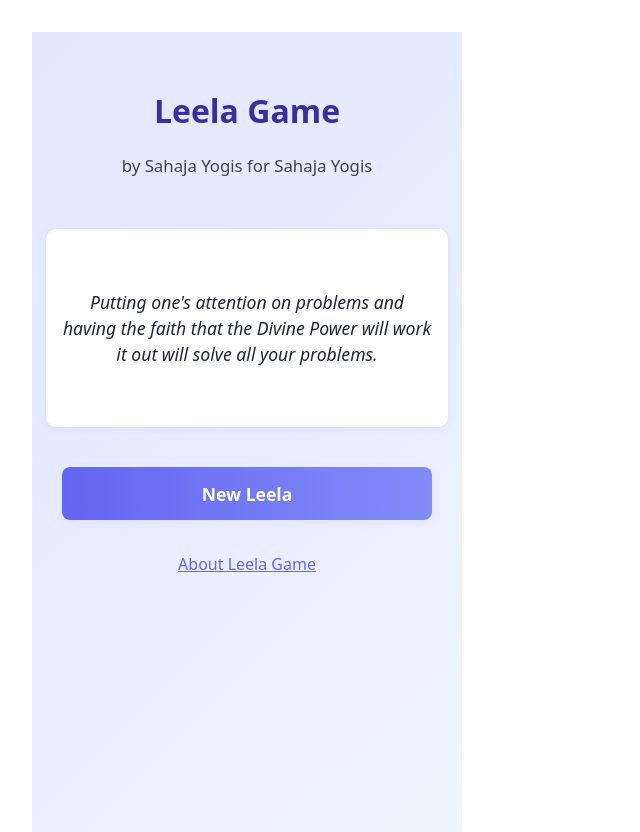
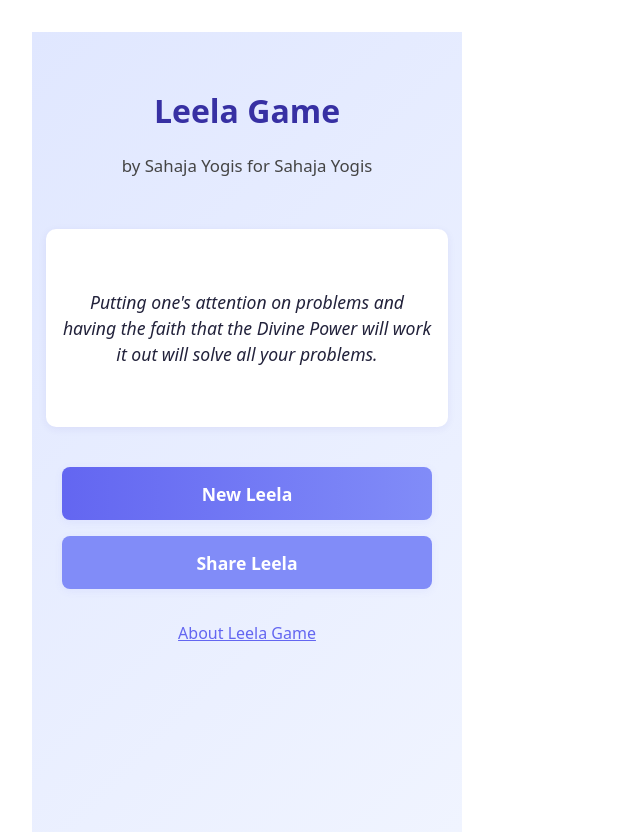
Before and after one commit to sahajisy/Leela-Game, a React (Vite) app: page / in a window 1280 px wide. Shown: the whole page, without its empty margins (0-640 px from the left). Built offline with nearby package versions, Linux system fonts and the light colour scheme.

Commit message:
Add Share Leela button with Web Share API and clipboard fallback

```diff
--- a/src/App.jsx
+++ b/src/App.jsx
@@ -151,6 +151,19 @@ function App() {
     localStorage.setItem('leela-btn-' + todayKey, 'used')
   }
 
+  const handleShare = () => {
+    if (navigator.share) {
+      navigator.share({
+        title: 'Leela Game',
+        text: quote,
+        url: window.location.href
+      });
+    } else {
+      navigator.clipboard.writeText(quote);
+      alert('Quote copied to clipboard!');
+    }
+  };
+
   return (
     <div className="app-container">
       <h1>Leela Game</h1>
@@ -159,6 +172,9 @@ function App() {
       </div>
       <blockquote className="quote">{quote}</blockquote>
       <button onClick={handleNewQuote} disabled={buttonDisabled}>New Leela</button>
+      <button onClick={handleShare} style={{ marginTop: '1rem', background: '#818cf8' }}>
+        Share Leela
+      </button>
       {buttonDisabled && (
         <div style={{ marginTop: '1rem', color: '#6366f1', fontWeight: 500 }}>
           Come again tomorrow for the next Leela card.
```
